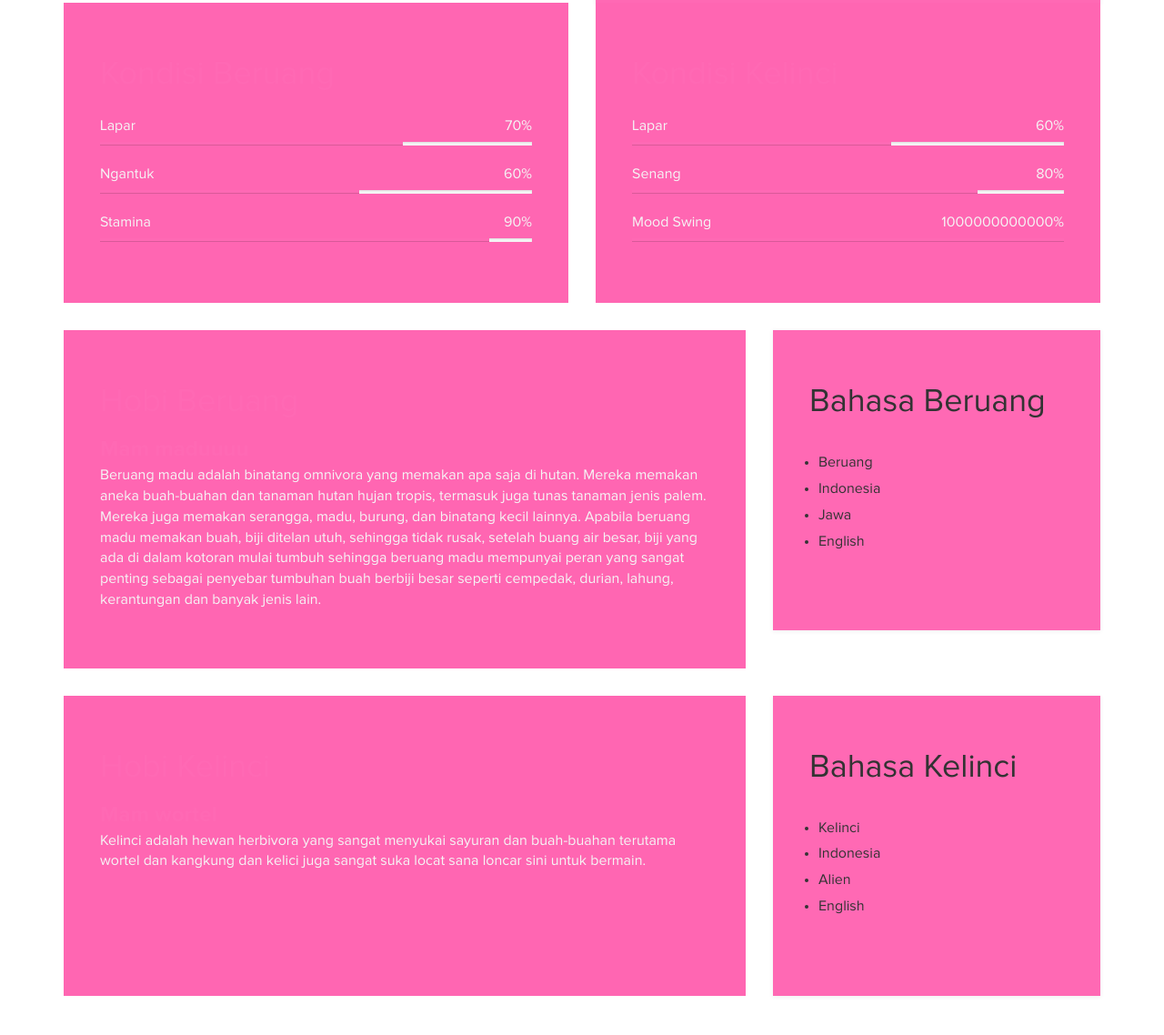
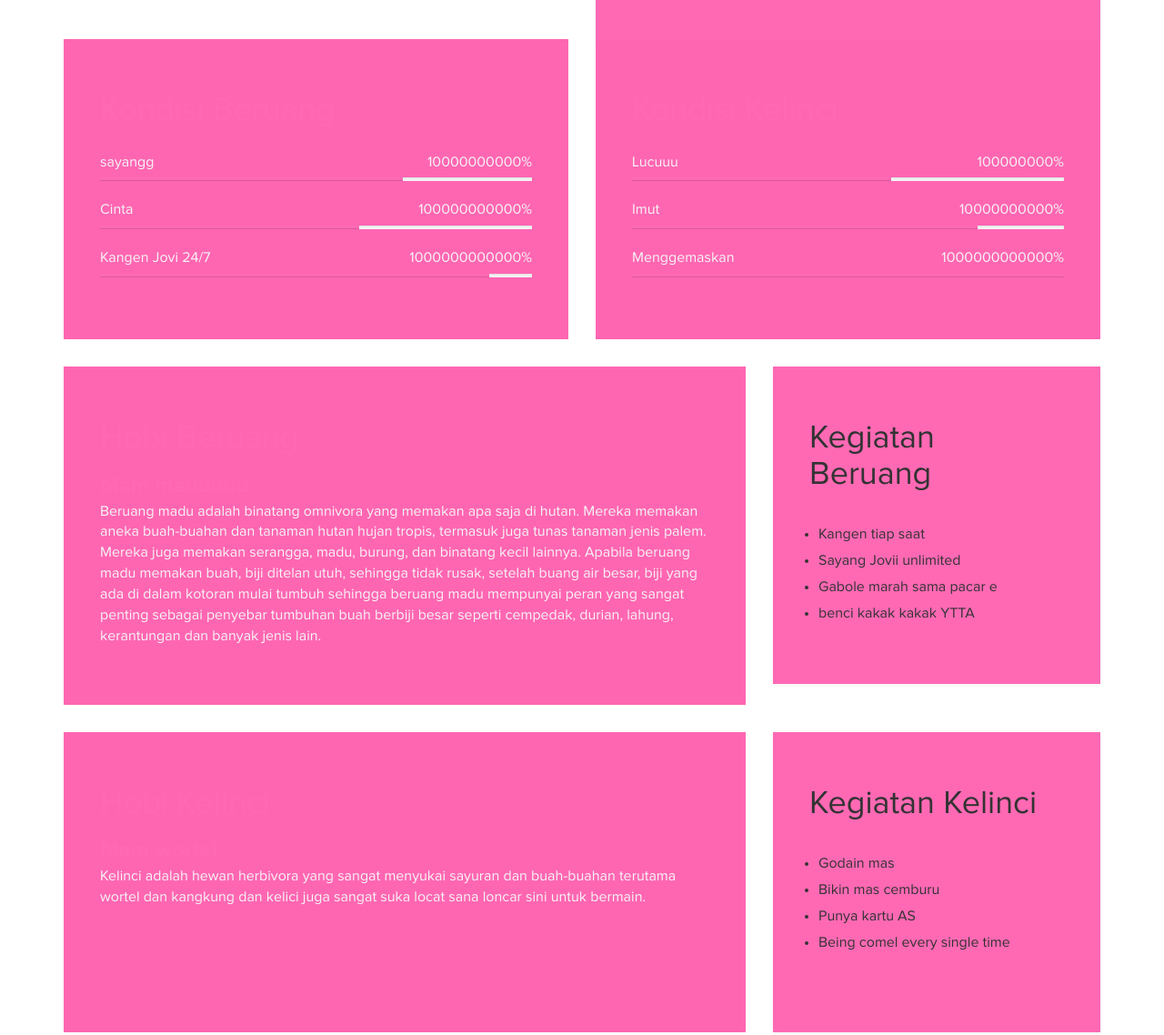
Before and after one commit to Dedirantogudhell/Pacarnya-Mas-Yang-Lucuuu, a plain HTML site: page index.html in a window 1280 px wide. Shown: the part 1315-2453 px from the top of the page at 91% size. Drawn offline with Linux system fonts and the light colour scheme.

Commit message:
Update index.html

```diff
--- a/index.html
+++ b/index.html
@@ -27,13 +27,13 @@
 				<img src="images/pp1.jpg" class="img-responsive img-circle tm-border" alt="templatemo easy profile">
 				<hr>
 				<h1 class="tm-title bold shadow">Hallo, aku Beruang</h1>
-				<h1 class="white bold shadow">Beruang madu</h1>
+				<h1 class="white bold shadow">Namaku Dediii</h1>
 			</div>
 			<div class="col-md-6 col-sm-12">
 				<img src="images/pp2.jpg" class="img-responsive img-circle tm-border" alt="templatemo easy profile">
 				<hr>
 				<h1 class="tm-title bold shadow">Hallo, aku Kelinci</h1>
-				<h1 class="white bold shadow">Kelinci lucu</h1>
+				<h1 class="white bold shadow">Joviii Comellll</h1>
 			</div>
 		</div>
 	</div>
@@ -45,14 +45,14 @@
 		<div class="col-md-6 col-sm-12">
 			<div class="about">
 				<h3 class="accent">Tentang aku</h3>
-				<h2>Beruang yang suka maduuu</h2>
+				<h2>Beruang yang sayangg kelinci(Jovii) </h2>
 				<p>Beruang madu (Helarctos malayanus) termasuk familia Ursidae dan merupakan jenis paling kecil dari kedelapan jenis beruang yang ada di dunia. Beruang ini adalah fauna khas provinsi Bengkulu sekaligus dipakai sebagai simbol dari provinsi tersebut. Beruang madu juga merupakan maskot dari kota Balikpapan. Beruang madu di Balikpapan dikonservasi di sebuah hutan lindung bernama Hutan Lindung Sungai Wain.</p>
 			</div>
 		</div>
 		<div class="col-md-6 col-sm-12">
 			<div class="about">
 				<h3 class="accent">Tentang aku</h3>
-				<h2>Kelinci yang suka wortel</h2>
+				<h2>Kelinci yang imuttt lucuuu menggemaskan</h2>
 				<p>Kelinci (disebut juga , lutuk , kucing tapai, sibringin atau karil) adalah hewan mamalia dari famili Leporidae, yang dapat ditemukan di banyak bagian bumi. Kelinci berkembang biak dengan cara beranak yang disebut vivipar. Dulunya, hewan ini adalah hewan liar yang hidup di Afrika hingga ke daratan Eropa. Pada perkembangannya, tahun 1912, kelinci diklasifikasikan dalam ordo Lagomorpha. Ordo ini dibedakan menjadi dua famili, yakni Ochtonidae (jenis pika yang pandai bersiul) dan Leporidae (termasuk jenis kelinci terwelu). Asal kata 'kelinci' berasal dari bahasa Belanda, yaitu konijntje yang berarti "anak kelinci". Hal ini menunjukkan bahwa masyarakat Nusantara mulai mengenali kelinci saat masa kolonial, padahal di Pulau Sumatra ada satu spesies asli kelinci sumatera (Nesolagus netscheri) yang baru ditemukan pada tahun 1972.</p>
 			</div>
 		</div>
@@ -65,20 +65,20 @@
 		<div class="col-md-6 col-sm-12">
 			<div class="skills">
 				<h2 class="white">Kondisi Beruang</h2>
-				<strong>Lapar</strong>
-				<span class="pull-right">70%</span>
+				<strong>sayangg</strong>
+				<span class="pull-right">10000000000%</span>
 				<div class="progress">
-					<div class="progress-bar progress-bar-primary" role="progressbar" aria-valuenow="70" aria-valuemin="0" aria-valuemax="100" style="width: 70%;"></div>
+					<div class="progress-bar progress-bar-primary" role="progressbar" aria-valuenow="100" aria-valuemin="0" aria-valuemax="100" style="width: 70%;"></div>
 				</div>
-				<strong>Ngantuk</strong>
-				<span class="pull-right">60%</span>
+				<strong>Cinta</strong>
+				<span class="pull-right">100000000000%</span>
 				<div class="progress">
-					<div class="progress-bar progress-bar-primary" role="progressbar" aria-valuenow="70" aria-valuemin="0" aria-valuemax="100" style="width: 60%;"></div>
+					<div class="progress-bar progress-bar-primary" role="progressbar" aria-valuenow="100" aria-valuemin="0" aria-valuemax="100" style="width: 60%;"></div>
 				</div>
-				<strong>Stamina</strong>
-				<span class="pull-right">90%</span>
+				<strong>Kangen Jovi 24/7</strong>
+				<span class="pull-right">1000000000000%</span>
 				<div class="progress">
-					<div class="progress-bar progress-bar-primary" role="progressbar" aria-valuenow="70" aria-valuemin="0" aria-valuemax="100" style="width: 90%;"></div>
+					<div class="progress-bar progress-bar-primary" role="progressbar" aria-valuenow="100" aria-valuemin="0" aria-valuemax="100" style="width: 90%;"></div>
 				</div>
 				<!-- Add more skills for Beruang if needed -->
 			</div>
@@ -86,20 +86,20 @@
 		<div class="col-md-6 col-sm-12">
 			<div class="skills">
 				<h2 class="white">Kondisi Kelinci</h2>
-				<strong>Lapar</strong>
-				<span class="pull-right">60%</span>
+				<strong>Lucuuu</strong>
+				<span class="pull-right">100000000%</span>
 				<div class="progress">
-					<div class="progress-bar progress-bar-primary" role="progressbar" aria-valuenow="60" aria-valuemin="0" aria-valuemax="100" style="width: 60%;"></div>
+					<div class="progress-bar progress-bar-primary" role="progressbar" aria-valuenow="100" aria-valuemin="0" aria-valuemax="100" style="width: 60%;"></div>
 				</div>
-				<strong>Senang</strong>
-				<span class="pull-right">80%</span>
+				<strong>Imut</strong>
+				<span class="pull-right">10000000000%</span>
 				<div class="progress">
-					<div class="progress-bar progress-bar-primary" role="progressbar" aria-valuenow="60" aria-valuemin="0" aria-valuemax="100" style="width: 80%;"></div>
+					<div class="progress-bar progress-bar-primary" role="progressbar" aria-valuenow="100" aria-valuemin="0" aria-valuemax="100" style="width: 80%;"></div>
 				</div>
-				<strong>Mood Swing</strong>
+				<strong>Menggemaskan</strong>
 				<span class="pull-right">1000000000000%</span>
 				<div class="progress">
-					<div class="progress-bar progress-bar-primary" role="progressbar" aria-valuenow="60" aria-valuemin="0" aria-valuemax="100" style="width: 100%;"></div>
+					<div class="progress-bar progress-bar-primary" role="progressbar" aria-valuenow="100" aria-valuemin="0" aria-valuemax="100" style="width: 100%;"></div>
 				</div>
 				<!-- Add more skills for Kelinci if needed -->
 			</div>
@@ -121,12 +121,12 @@
 		</div>
 		<div class="col-md-4 col-sm-12">
 			<div class="languages">
-				<h2>Bahasa Beruang</h2>
+				<h2>Kegiatan Beruang</h2>
 				<ul>
-					<li>Beruang</li>
-					<li>Indonesia</li>
-					<li>Jawa</li>
-					<li>English</li>
+					<li>Kangen tiap saat</li>
+					<li>Sayang Jovii unlimited</li>
+					<li>Gabole marah sama pacar e</li>
+					<li>benci kakak kakak YTTA</li>
 				</ul>
 			</div>
 		</div>
@@ -146,12 +146,12 @@
 		</div>
 		<div class="col-md-4 col-sm-12">
 			<div class="languages">
-				<h2>Bahasa Kelinci</h2>
+				<h2>Kegiatan Kelinci</h2>
 				<ul>
-					<li>Kelinci</li>
-					<li>Indonesia</li>
-					<li>Alien</li>
-					<li>English</li>
+					<li>Godain mas</li>
+					<li>Bikin mas cemburu</li>
+					<li>Punya kartu AS</li>
+					<li>Being comel every single time</li>
 				</ul>
 			</div>
 		</div>
```
